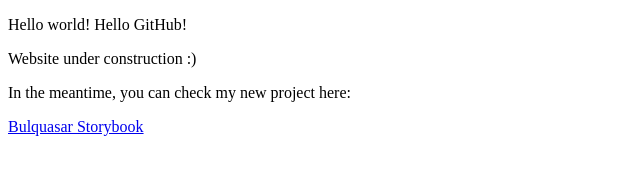
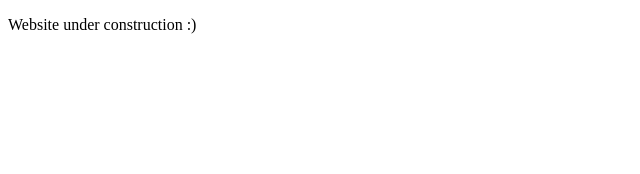
Before and after one commit to morcosan/morco, a plain HTML site: page index.html in a window 1280 px wide. Shown: the whole page, without its empty margins (0-640 px from the left). Drawn offline with Linux system fonts and the light colour scheme.

Commit message:
Removed old link

```diff
--- a/index.html
+++ b/index.html
@@ -9,11 +9,7 @@
 </head>
 
 <body>
-  <p>Hello world! Hello GitHub!</p>
   <p>Website under construction :)</p>
-
-  <p>In the meantime, you can check my new project here:</p>
-  <a href="/bulquasar-storybook/">Bulquasar Storybook</a>
 </body>
 
 </html>
```
